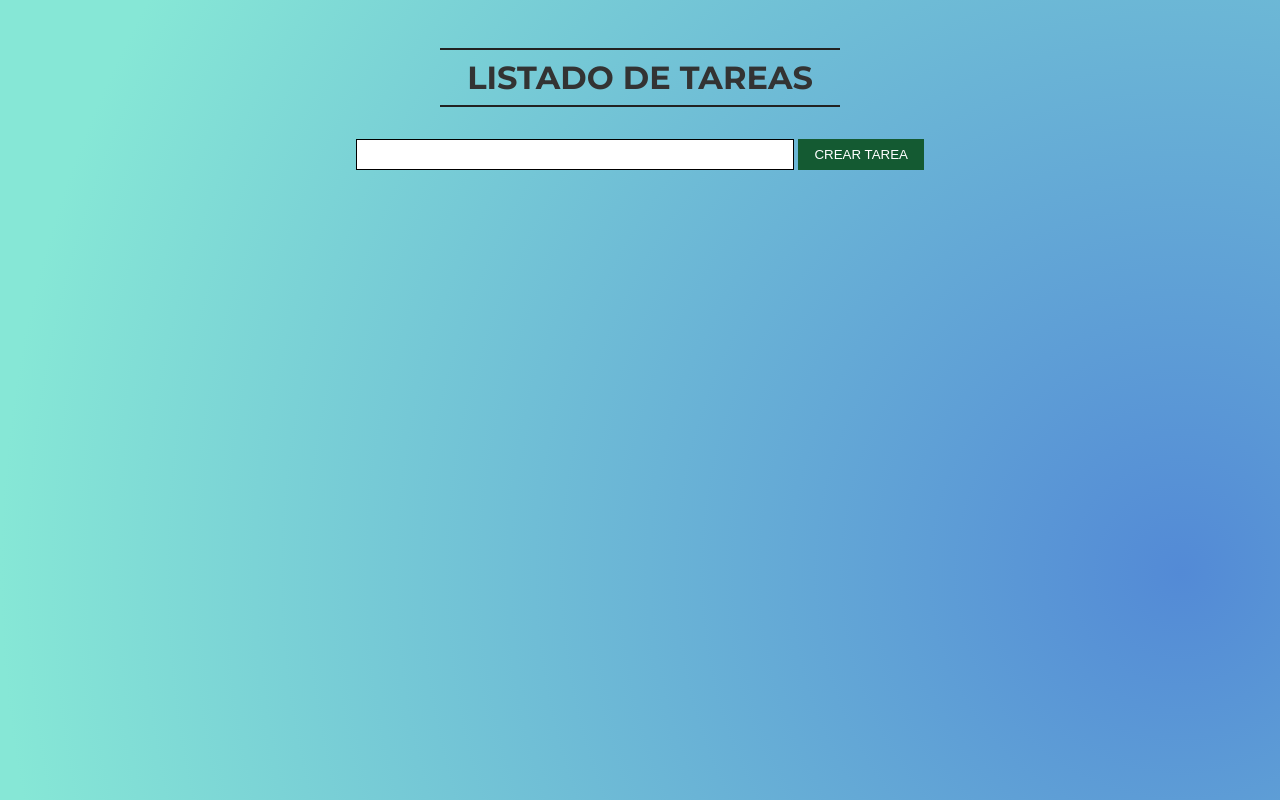
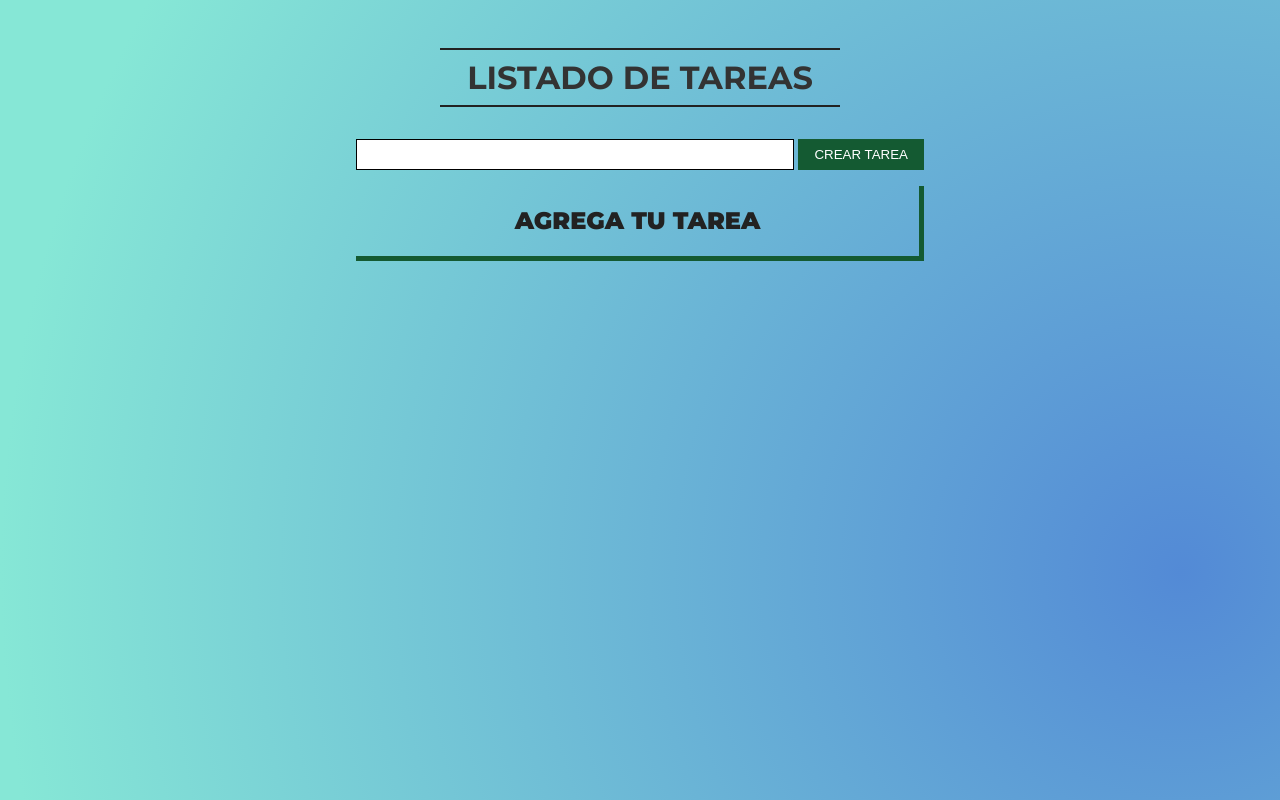
Before and after one commit to JKmoises/listado-tareas, a React (Create React App) app: page / in a window 1280 px wide. Built offline with nearby package versions, Linux system fonts and the light colour scheme.

Commit message:
Funcionalidad de mostrar un mensaje cuando no hay ninguna tarea

```diff
--- a/src/App.js
+++ b/src/App.js
@@ -6,7 +6,6 @@ const initialTasks = [];
 
 function App() {
   const [tasks, setTask] = useState(initialTasks);
-  const [dataToEdit, setDataToEdit] = useState(null);
 
   const createTask = (data) => {
     data.id = crypto.randomUUID();
@@ -15,6 +14,11 @@ function App() {
 
   const updateTask = (data) => {
     console.log(data);
+  };
+
+  const deleteTask = (id) => {
+    let newData = tasks.filter((task) => task.id !== id);
+    setTask(newData);
   };
 
   const updateStateTask = (data) => {
@@ -29,14 +33,13 @@ function App() {
 
       return task;
     });
-    console.log(newData);
     setTask(newData);
   };
 
-  const deleteTask = (id) => {
-    let newData = tasks.filter((task) => task.id !== id);
-    setTask(newData);
-  };
+  const updateNameTask = (nameTask) => {
+    console.log(nameTask);
+  }
+
 
   return (
     <div className="container section">
@@ -47,6 +50,7 @@ function App() {
         updateTask={updateTask}
         deleteTask={deleteTask}
         updateStateTask={updateStateTask}
+        updateNameTask={ updateNameTask}
       />
     </div>
   );
--- a/src/components/Task.jsx
+++ b/src/components/Task.jsx
@@ -1,17 +1,23 @@
-import React from 'react'
+import React, { useRef } from 'react'
 
-export const Task = ({task,updateTask,deleteTask,updateStateTask}) => {
-  let {id,name,state} = task;
+export const Task = ({
+  task,
+  updateTask,
+  deleteTask,
+  updateStateTask,
+  updateNameTask,
+}) => {
+  let { id, name, state } = task;
+  const classStateTask = state ? "task-state completed-state" : "task-state pending-state";
+
 
   return (
     <article className="task section box-shadow-1">
-      <p className="task-name">{name}</p>
-
+      <input type="text" className="task-name" value={name} readOnly />
       <span
         onDoubleClick={() => updateStateTask(task)}
-        className={
-          state ? "task-state completed-state" : "task-state pending-state"
-        }
+        onKeyDown={() => updateNameTask()}
+        className={classStateTask}
         title="Terminar tarea al hacer doble click"
       >
         {state ? (
@@ -32,4 +38,4 @@ export const Task = ({task,updateTask,deleteTask,updateStateTask}) => {
       </div>
     </article>
   );
-}
+};
--- a/src/components/TaskList.jsx
+++ b/src/components/TaskList.jsx
@@ -1,17 +1,30 @@
 import { Task } from "./Task";
 
-export const TaskList = ({tasks, updateTask,deleteTask,updateStateTask}) => {
+export const TaskList = ({
+  tasks,
+  updateTask,
+  deleteTask,
+  updateStateTask,
+  updateNameTask,
+}) => {
   return (
     <section className="task-list">
-      {tasks.map((task) => (
+      {tasks.length > 0 ? (
+        tasks.map((task) => (
           <Task
             task={task}
             updateTask={updateTask}
             deleteTask={deleteTask}
             updateStateTask={updateStateTask}
+            updateNameTask={updateNameTask}
             key={task.id}
           />
-      ))}
+        ))
+      ) : (
+        <article className="no-task section box-shadow-1 text-center">
+          <p>Agrega tu tarea</p>
+        </article>
+      )}
     </section>
   );
-}
+};
--- a/src/scss/layout/_tasks.scss
+++ b/src/scss/layout/_tasks.scss
@@ -50,10 +50,26 @@
 
   }
 
+  .no-task{
+    font-weight: 900;
+    font-size: 1rem;
+    text-transform: uppercase;
+    border-right: thick solid v.$firstColor;
+    border-bottom: thick solid v.$firstColor;
+    box-shadow: none;
+
+    @include m.mobile {
+      font-size: 1.5rem;
+    }
+  }
+
 
   .task-name{
     font-weight: bold;
     flex: 0 0 50%;
+    outline: 0;
+    border: none;
+
   }
 
   .task-state{
```
Lines whose indentation alone changed are shown as unchanged.
